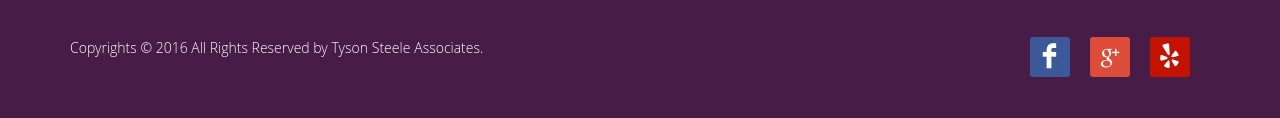
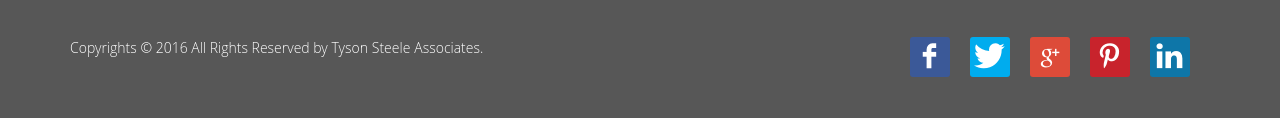
Before and after one commit to HelloWorldDevs/stoian, a website: page app/index.html in a window 1280 px wide. Shown: the part 6352-6470 px from the top of the page. Drawn offline with nearby package versions, Linux system fonts and the light colour scheme; some packages are replaced by stand-ins of ours; files that its build step writes are made by us from their sources; a script that the page names is missing.

Commit message:
add footer section including new mixin for social media links

```diff
--- a/app/_scss/globals/_mixins.scss
+++ b/app/_scss/globals/_mixins.scss
@@ -75,7 +75,7 @@
 }
 
 /// Set Link Color - sets the color of a link, and its hover state
-/// @group style
+/// @group styling
 /// @param $color
 @mixin link-color($color) {
   color: $color;
@@ -85,6 +85,8 @@
 }
 
 /// Styling for the Birdeye Reviews Footer
+/// @group reviews
+/// @example #section
 @mixin birdeye-footer() {
   .bf-dv {
     padding-top: 30px;
@@ -96,3 +98,28 @@
     color: #FFF !important;;
   }
 }
+
+/// Social Media Link mixin
+/// @group footer
+/// @param $name - name of the social media site, such as 'google', that matches the html class names
+/// @example #section-footer { @include social-media-link('facebook'); }
+@mixin social-media-link($name) {
+  a.si-#{$name} {
+    display: inline-block;
+    margin-right: 20px;
+    &:hover {
+      text-decoration: none;
+    }
+  }
+  .icon-#{$name} {
+    color: white;
+    font-size: 25px;
+    width: 37px;
+    text-align: center;
+    border-radius: 8px;
+    @media (max-width: $width-sm) {
+      float: none;
+      margin-right: auto;
+    }
+  }
+}
--- a/app/_scss/sections/_footer.scss
+++ b/app/_scss/sections/_footer.scss
@@ -1,7 +1,7 @@
 //Overrides for Canvas
 #footer {
   position: relative;
-  background-color: $c-darker-purple;
+  background-color: #575757;
   border-top: none;
   a {
     @include link-color($c-white);
@@ -9,7 +9,6 @@
   p {
     font-weight: 100;
     font-size: 14px;
-    float: left;
     color: white;
     @media screen and (max-width: $width-md) {
       float: none;
@@ -18,95 +17,32 @@
   @media screen and (max-width: $width-md) {
     text-align: center;
   }
-}
 
-
-a.si-facebook {
-  display: inline-block;
-  float: right;
-  margin-right: 20px;
+  .footer-padding {
+    padding: 40px;
     @media (max-width: $width-md) {
-    float: none;
-    margin-right: 0;
-  }
-  &:hover {
-    text-decoration: none;
+      padding: 20px;
     }
   }
 
-.icon-facebook {
-  color: white;
-  font-size: 25px;
-  background-color: #3B5998;
-  width: 37px;
-  text-align: center;
-  border-radius: 8px;
-  //margin-right: 20px;
-  @media (max-width: $width-sm) {
+  @include social-media-link('facebook');
+  @include social-media-link('twitter');
+  @include social-media-link('google');
+  @include social-media-link('pinterest');
+  @include social-media-link('linkedin');
+
+  .flex--wrapper {
+    display: flex;
+    justify-content: space-between;
+    @media screen and (max-width: $width-md) {
+      flex-direction: column-reverse;
+      .social-media-links {
+        display: inline-block;
+        a {
           float: none;
-    //margin-left: 20px;
-    margin-right: auto;
+        }
+      }
     }
   }
 
-a.si-google {
-  display: inline-block;
-  float: right;
-  margin-right: 20px;
-  @media (max-width: $width-md) {
-    float: none;
 }
-  &:hover {
-    text-decoration: none;
-  }
-}
-//
-//.icon-google {
-//  color: white;
-//  font-size: 25px;
-//  background-color: #b62b1c;
-//  border: 1px solid white;
-//  width: 37px;
-//  text-align: center;
-//  border-radius: 8px;
-//  float: right;
-//  @media (max-width: $width-sm) {
-//    float: none;
-//    margin-left: auto;
-//    margin-right: auto;
-//  }
-//}
-
-a.si-yelp {
-  display: inline-block;
-  float: right;
-  margin-right: 20px;
-  @media (max-width: $width-md) {
-    float: none;
-  }
-  &:hover {
-    text-decoration: none;
-  }
-}
-
-.icon-yelp {
-  color: white;
-  font-size: 25px;
-  width: 37px;
-  text-align: center;
-  border-radius: 8px;
-  //margin-right: 20px;
-  @media (max-width: $width-sm) {
-    float: none;
-    //margin-left: 20px;
-    margin-right: auto;
-  }
-}
-
-
-.footer-padding {
-  padding: 40px 0px;
-  @media (max-width: $width-md) {
-    padding: 20px 0px;
-  }
-}
--- a/app/index.html
+++ b/app/index.html
@@ -780,19 +780,33 @@
 
 		<div class="footer-padding">
 			<div class="container">
+				<div class="flex--wrapper">
+					<div class="text">
 						<p class="notd">Copyrights &copy; 2016 All Rights Reserved by <a href="http://www.tysonsteele.com/" target="_blank" class="">Tyson<span style="font-family: 'Helvetica Neue', Helvetica, Arial, sans-serif">&nbsp;</span>Steele<span style="font-family: 'Helvetica Neue', Helvetica, Arial, sans-serif">&nbsp;</span>Associates</a>.</p>
-				<a href="https://www.yelp.com/biz/whole-life-dentistry-cave-creek-2" class="social-icon si-colored si-yelp" target="_blank">
-					<i class="icon-yelp"></i>
-					<i class="icon-yelp"></i>
+					</div>
+					<div class="social-media-links">
+						<a href="https://www.facebook.com/westboroughdds/" target="_blank" class="social-icon si-colored si-facebook ">
+							<i class="icon-facebook"></i>
+							<i class="icon-facebook"></i>
 						</a>
-				<a href="https://plus.google.com/105793191127051754313/posts" class="social-icon si-colored si-google " target="_blank">
+						<a href="https://twitter.com/MStoianDMD" class="social-icon si-colored si-twitter">
+							<i class="icon-twitter"></i>
+							<i class="icon-twitter"></i>
+						</a>
+						<a href="https://plus.google.com/116329970371771783199" class="social-icon si-colored si-google " target="_blank">
 							<i class="icon-google-plus"></i>
 							<i class="icon-google-plus"></i>
 						</a>
-				<a href="https://www.facebook.com/Whole-Health-Dentistry-258350691017642/" target="_blank" class="social-icon si-colored si-facebook ">
-					<i class="icon-facebook"></i>
-					<i class="icon-facebook"></i>
+						<a href="https://www.pinterest.com/westboroughdds/" class="social-icon si-colored si-pinterest">
+							<i class="icon-pinterest"></i>
+							<i class="icon-pinterest"></i>
 						</a>
+						<a href="https://www.linkedin.com/company/family-dental-of-westborough" class="social-icon si-colored si-linkedin">
+							<i class="icon-linkedin"></i>
+							<i class="icon-linkedin"></i>
+						</a>
+					</div>
+				</div>
 			</div>
 		</div>
 
```
Lines whose indentation alone changed are shown as unchanged.
